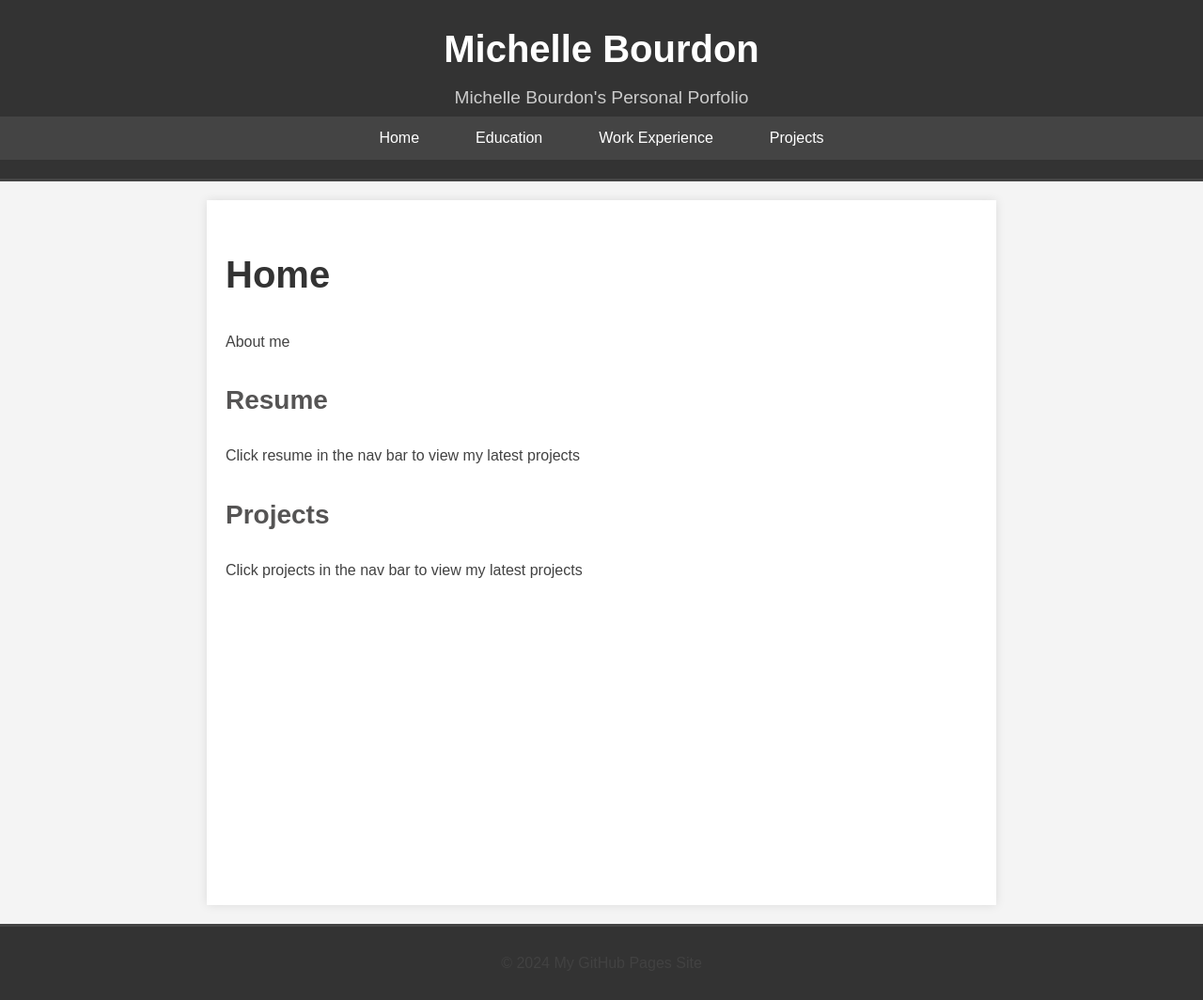
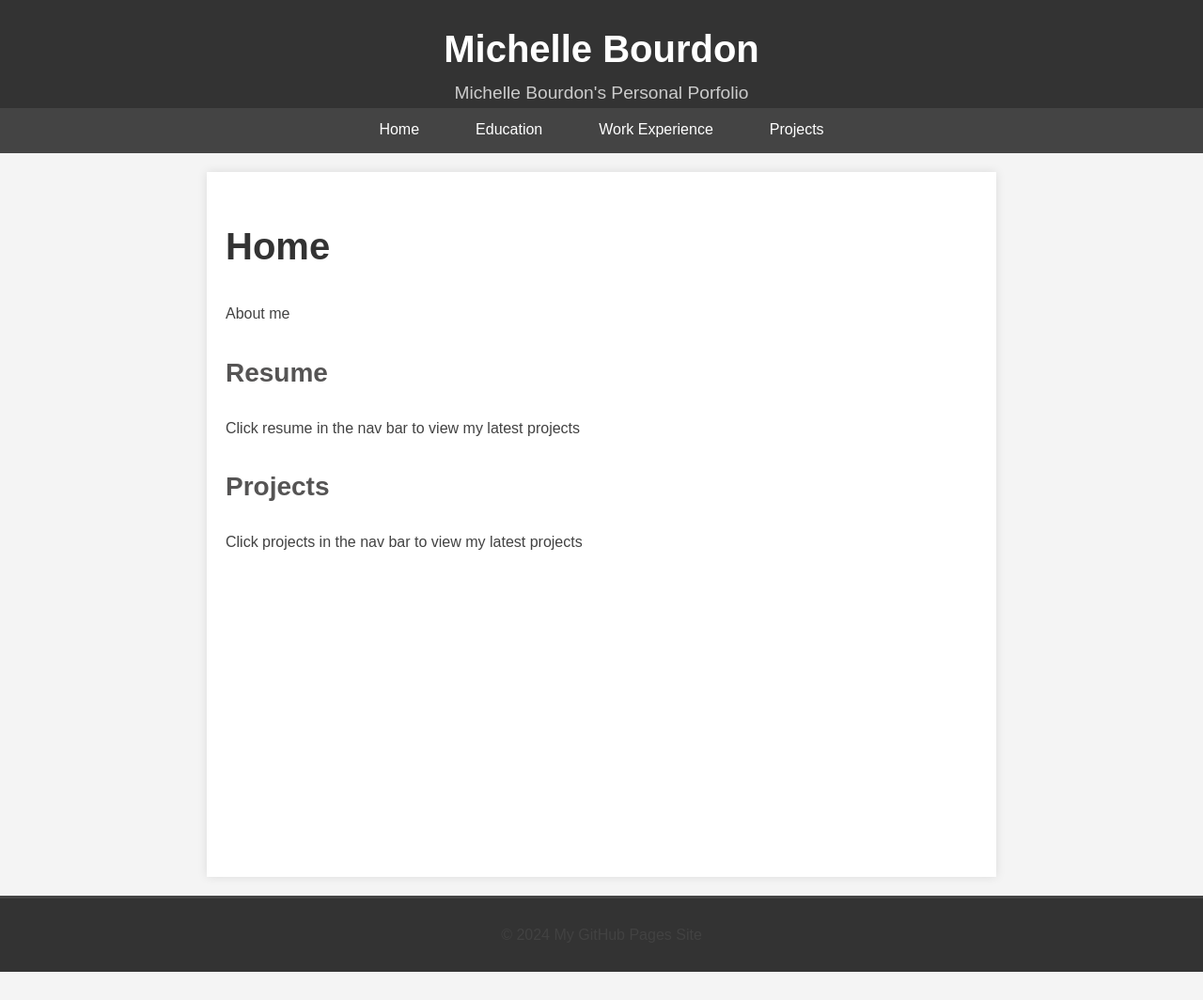
Before and after one commit to mbourdo/mbourdo.github.io, a Jekyll site: the page built from index.md, in a window 1280 px wide. Shown: the whole page at 94% size. Built offline with Jekyll 4.4.1, drawn with Linux system fonts in a browser that asks for light colours; after the commit the page ends 1034 px from its top, so only the background shows below that.

Commit message:
Adjust header and nav bar spacing

```diff
--- a/assets/css/style.css
+++ b/assets/css/style.css
@@ -9,14 +9,13 @@ body {
 header {
     background-color: #333;
     color: white;
-    padding: 20px 0; /* Add padding for space */
+    padding: 20px 0 0 0; /* Adjust padding */
     text-align: center;
     border-bottom: 3px solid #444;
-    display: flex;
-    flex-direction: column;
-    justify-content: space-between;
-    align-items: center;
-    height: 150px; /* Set a fixed height for the header */
+    display: flex;                     /* Enable flexbox */
+    flex-direction: column;            /* Arrange items in a column */
+    justify-content: center;           /* Center items vertically */
+    align-items: center;               /* Center items horizontally */
 }
 
 header h1 {
```
